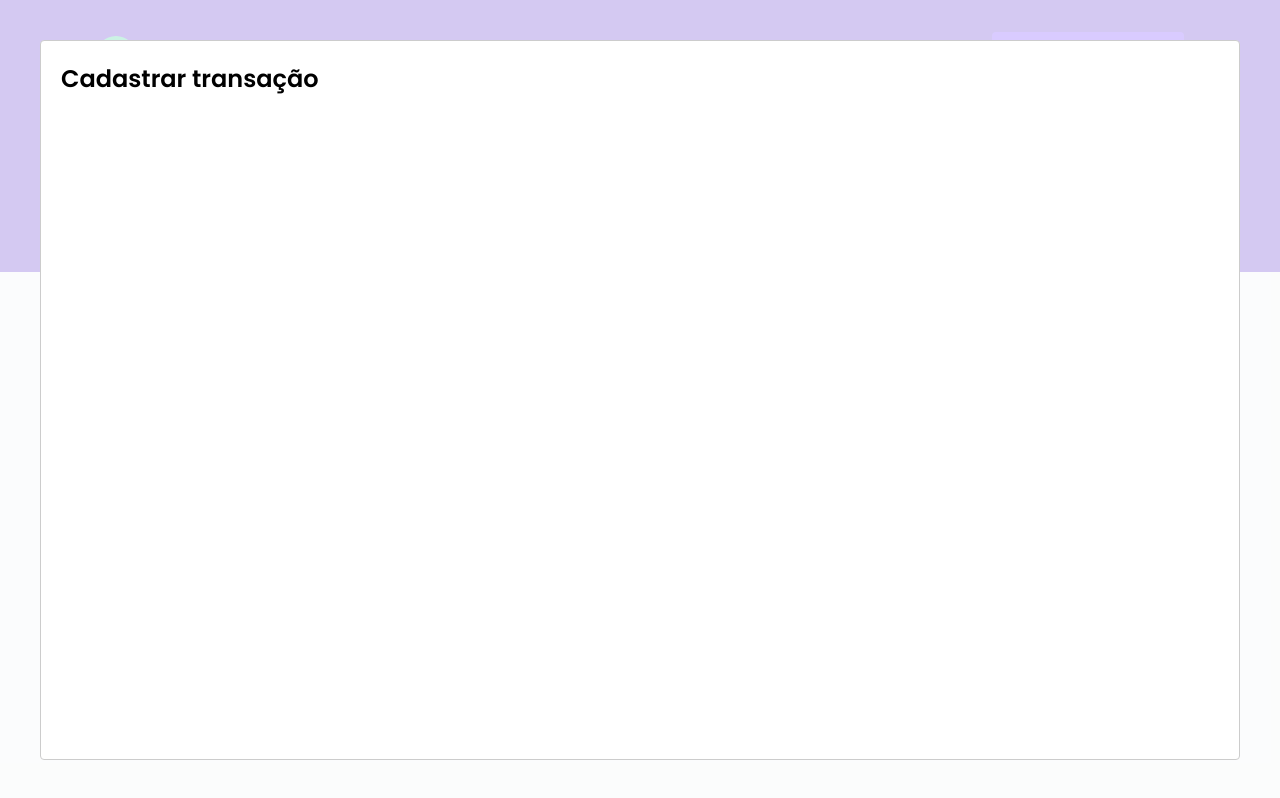
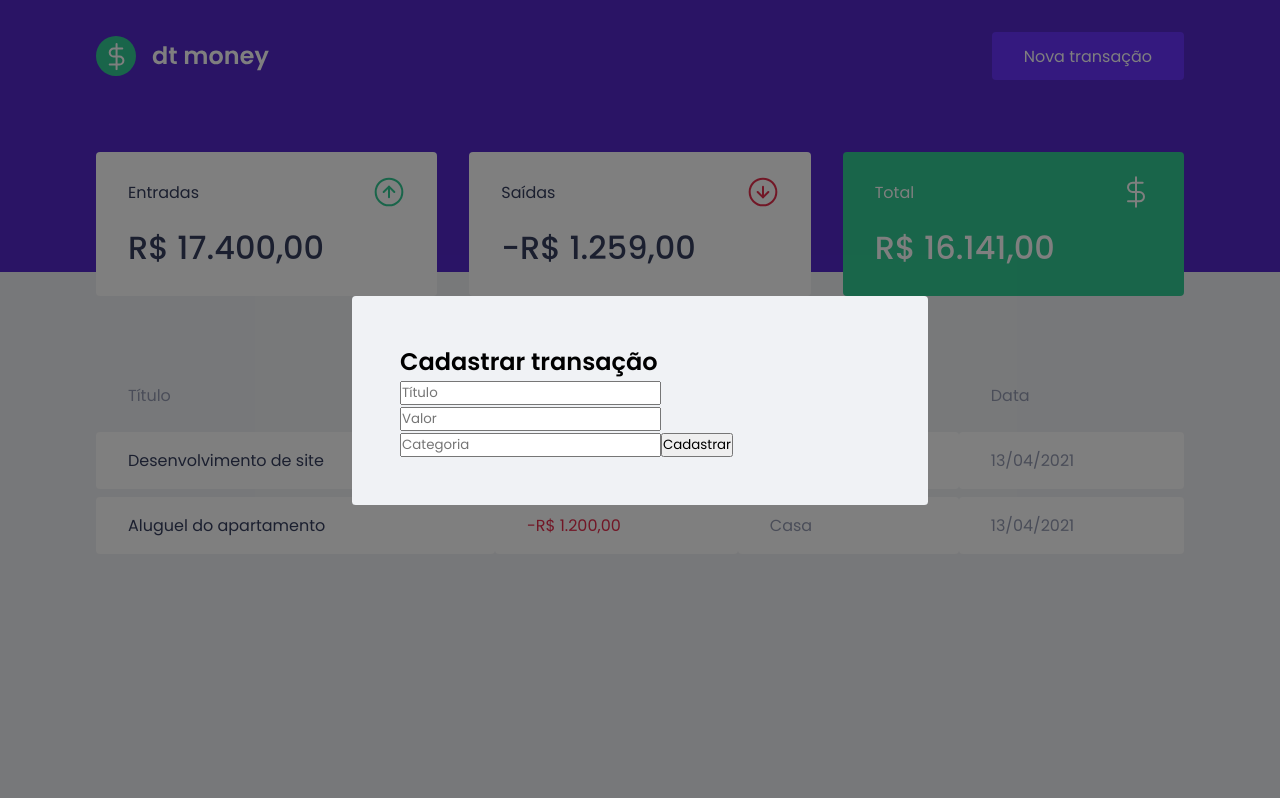
Before and after one commit to georgebiassoftwareengineer/dtmoney, a React (Create React App) app: page / in a window 1280 px wide. Both pictures are taken after a click on the button "Nova transação". Built offline with nearby package versions, Linux system fonts and the light colour scheme; no server answers; what miragejs would draw is missing.

Commit message:
feat: Create form structure

```diff
--- a/src/components/NewTransactionModal/index.tsx
+++ b/src/components/NewTransactionModal/index.tsx
@@ -1,17 +1,35 @@
 import Modal from 'react-modal'
+
+import * as S from './styles'
 
 interface NewTransactionModalProps {
   isOpen: boolean;
   onRequestClose: () => void;
 }
 
-export function NewTransactionModal({isOpen, onRequestClose}: NewTransactionModalProps) {
-  return(
+export function NewTransactionModal({ isOpen, onRequestClose }: NewTransactionModalProps) {
+  return (
     <Modal
-        isOpen={isOpen}
-        onRequestClose={onRequestClose}
-      >
+      isOpen={isOpen}
+      onRequestClose={onRequestClose}
+      overlayClassName="react-modal-overlay"
+      className="react-modal-content"
+    >
+
+      <S.Container>
         <h2>Cadastrar transação</h2>
-      </Modal>
+
+        <input placeholder='Título' />
+
+        <input type="number" placeholder='Valor' />
+
+        <input placeholder='Categoria' />
+
+        <button type="submit">
+          Cadastrar
+        </button>
+      </S.Container>
+
+    </Modal>
   )
- }
+}
--- a/src/components/NewTransactionModal/styles.ts
+++ b/src/components/NewTransactionModal/styles.ts
@@ -1,3 +1,3 @@
 import styled from 'styled-components'
 
-export const Container = styled.div``
+export const Container = styled.form``
--- a/src/styles/global.ts
+++ b/src/styles/global.ts
@@ -54,4 +54,27 @@
     opacity: 0.6;
     cursor: not-allowed;
   }
+
+  .react-modal-overlay {
+    background: rgba(0, 0, 0, 0.5);
+
+    position: fixed;
+    top: 0;
+    bottom: 0;
+    right: 0;
+    left: 0;
+
+    display: flex;
+    align-items:  center;
+    justify-content: center;
+  }
+
+  .react-modal-content {
+    width: 100%;
+    max-width: 576px;
+    background: var(--background);
+    padding: 3rem;
+    position: relative;
+    border-radius: 0.24rem;
+  }
 `
```
